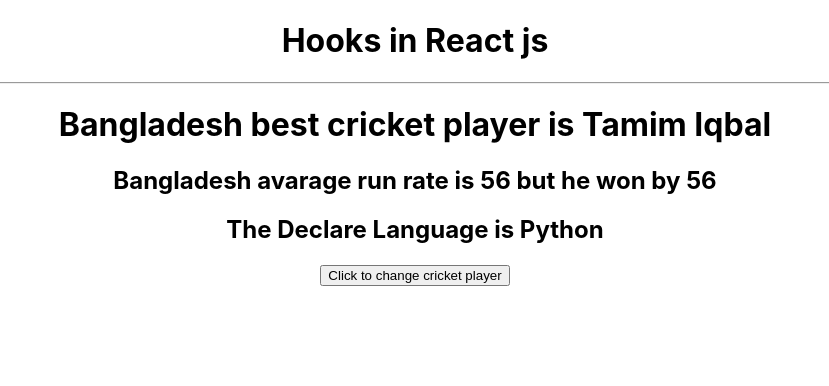
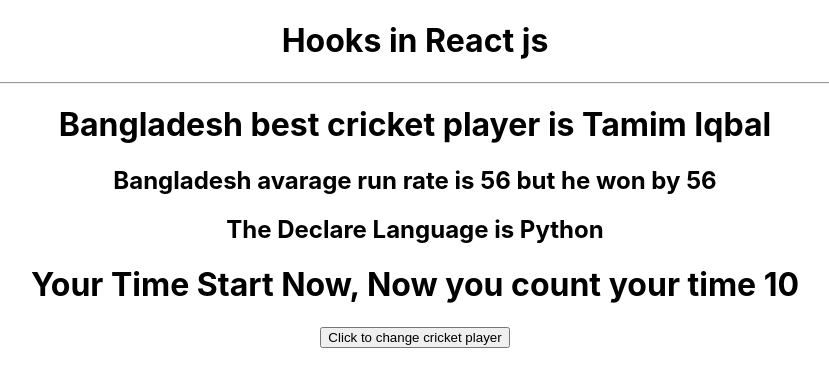
Before and after one commit to samraat121/Reactjs-code-for-everyone, a React (Create React App) app: page / in a window 1280 px wide. Shown: the top 386 px of the page, without its empty margins (225-1054 px from the left). Built offline with nearby package versions, Linux system fonts and the light colour scheme.

Commit message:
useEffect by w3school timer

```diff
--- a/src/FC.js
+++ b/src/FC.js
@@ -4,6 +4,7 @@
     const [player, setPlayer] = useState('Tamim Iqbal')
     const [run, setRun] = useState('56')
     const [language, setLanguage] = useState('JavaScript')
+    const [count, setCount] = useState(0)
 
     function changePlayer() {
         setPlayer('Shakib al Hasan')
@@ -12,6 +13,11 @@
     useEffect(() => {
         setLanguage('Python')
     }, [])
+    useEffect(() => {
+        setTimeout(() => {
+            setCount((count) => count+1);
+        }, 1000);
+    })
 
 
     return(
@@ -19,6 +25,7 @@
             <h1>Bangladesh best cricket player is {player}</h1>
             <h2>Bangladesh avarage run rate is 56 but he won by {run}</h2>
             <h2>The Declare Language is  {language}</h2>
+            <h1>Your Time Start Now, Now you count your time {count}</h1>
             <button onClick={changePlayer}>Click to change cricket player</button>
         </div>
     )
```
